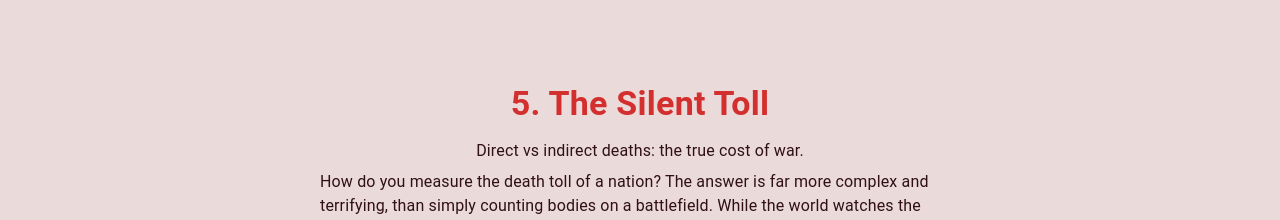
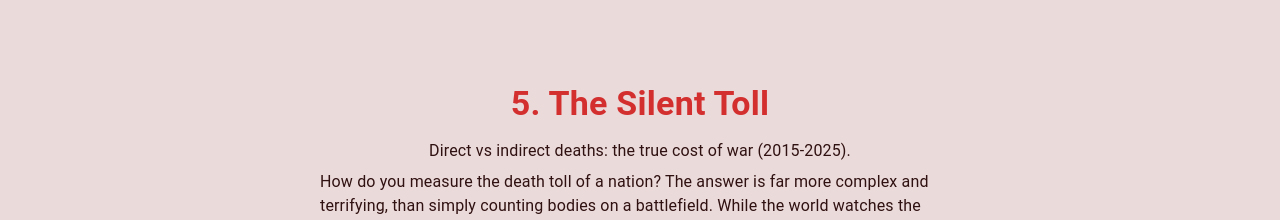
Before and after one commit to Kevinnetti/ProjectDV, a React (Vite) app: page / in a window 1280 px wide. Shown: the part 6020-6240 px from the top of the page. Built offline with nearby package versions, Linux system fonts and the light colour scheme.

Commit message:
fix typo

```diff
--- a/src/App.jsx
+++ b/src/App.jsx
@@ -351,7 +351,7 @@ function App() {
   <Section
           id="bilancio"
           title="5. The Silent Toll"
-          description="Direct vs indirect deaths: the true cost of war."
+          description="Direct vs indirect deaths: the true cost of war (2015-2025)."
          body={
     <div style={{ textAlign: 'left' }}>
     How do you measure the death toll of a nation? The answer is far more complex and terrifying, than simply counting bodies on a battlefield.
```
